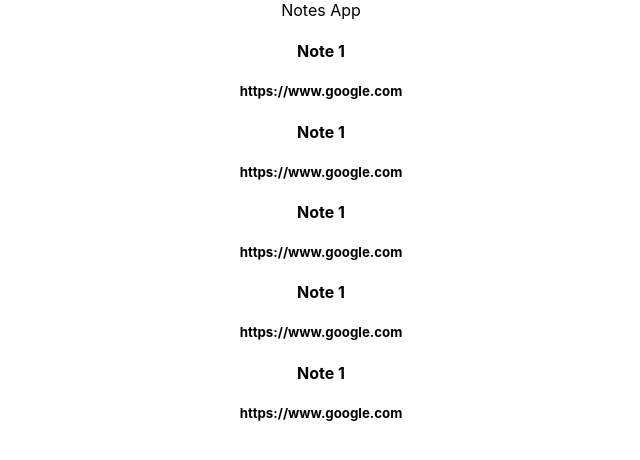
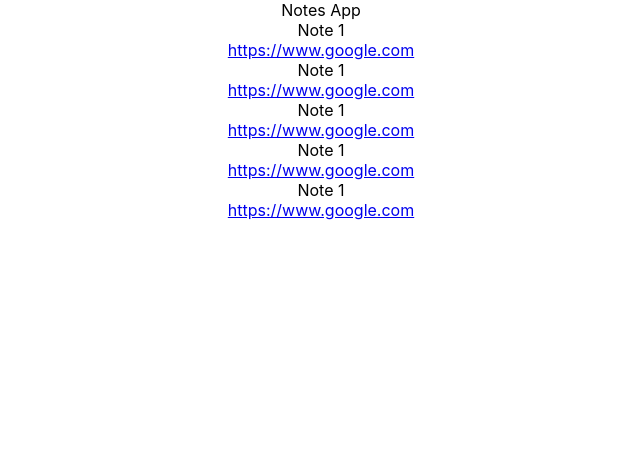
Before and after one commit to iv4nst/mern-course-notes-app-frontend, a React (Create React App) app: page / in a window 1280 px wide. Shown: the top 460 px of the page, without its empty margins (319-959 px from the left). Built offline with nearby package versions, Linux system fonts and the light colour scheme.

Commit message:
create Note component and utilize it; make Note.css file

```diff
--- a/src/App.tsx
+++ b/src/App.tsx
@@ -2,6 +2,7 @@
 import './App.css'
 // import axios from 'axios'
 import DUMMY_NOTES from './DUMMY_NOTES'
+import Note from './components/Note/Note'
 
 function App() {
     // use state to rerender UI
@@ -27,14 +28,8 @@
         <div className="App">
             <div>Notes App</div>
             <div className="notes-list">
-                {notesList.map((note, index) => {
-                    return (
-                        <div key={index}>
-                            {/* show details of the first element */}
-                            <h4>{note?.text}</h4> {/* ? checks if exists */}
-                            <h5>{note?.link}</h5>
-                        </div>
-                    )
+                {notesList.map((noteItem, index) => {
+                    return <Note note={noteItem} key={index} />
                 })}
             </div>
         </div>
--- /dev/null
+++ b/src/components/Note/Note.tsx
@@ -0,0 +1,22 @@
+import { FC } from 'react'
+import INote from '../../interfaces/note.interface'
+import './Note.css'
+
+type Props = {
+    note: INote
+}
+
+// FC - functional component
+const Note: FC<Props> = ({ note }) => {
+    return (
+        <div className="note">
+            {/* show details of the first element */}
+            <div className="note__text">{note.text}</div>
+            <div className="note__link">
+                <a href={note.link}>{note.link}</a>
+            </div>
+        </div>
+    )
+}
+
+export default Note
```
Also changed, not shown: src/components/Note/Note.css (added).
